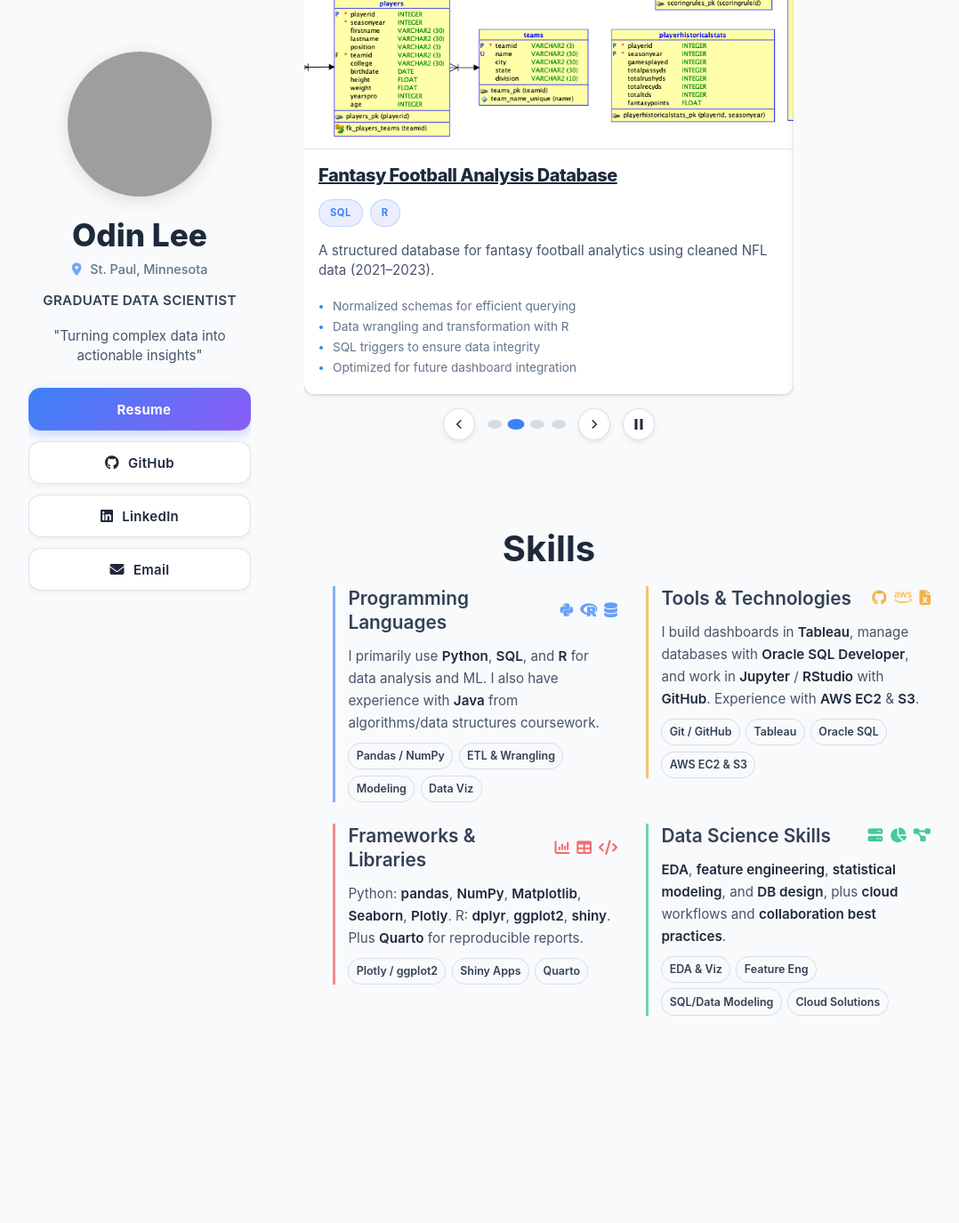
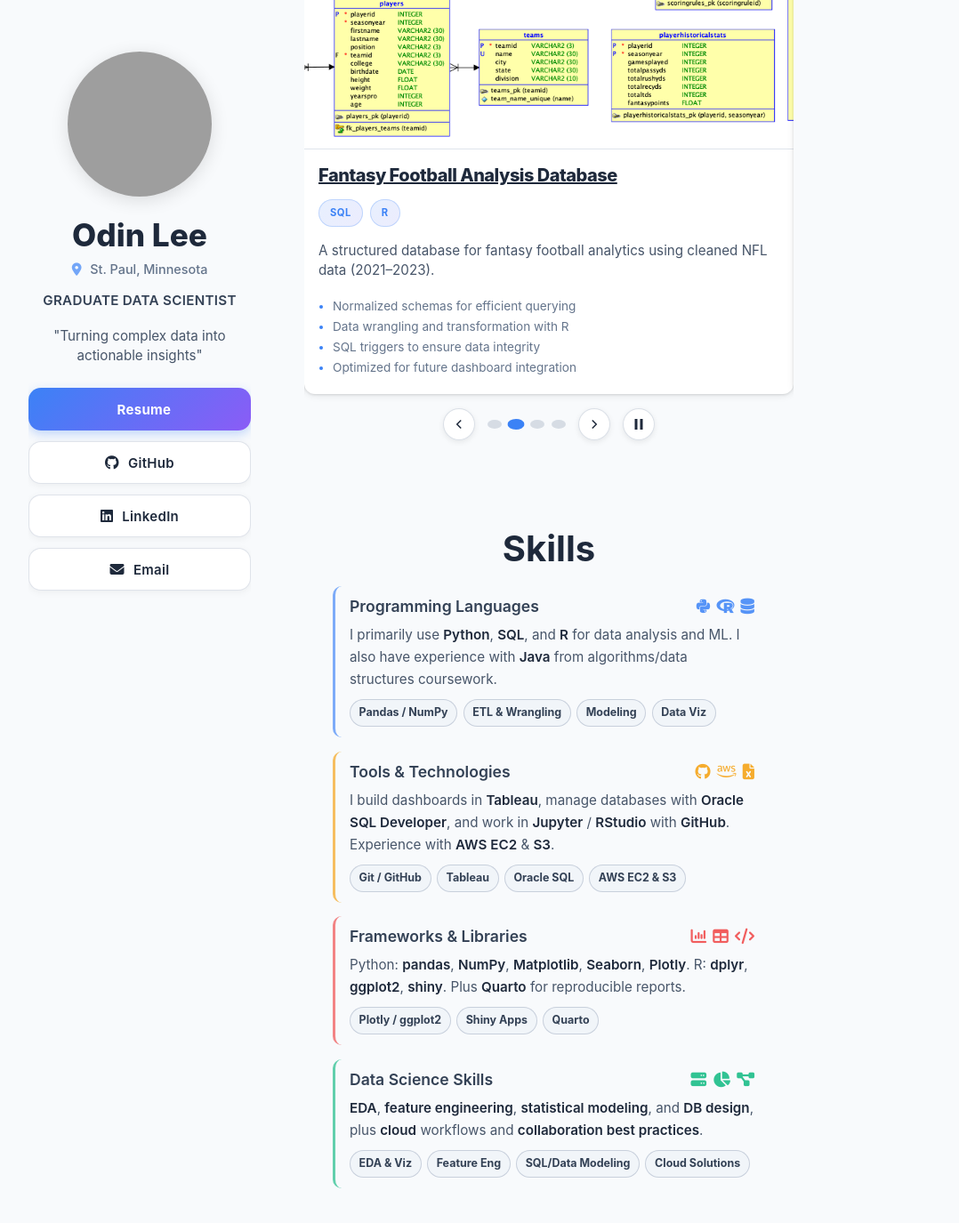
Before and after one commit to OdinLeePro/OdinLeePro.github.io, a Jekyll site: the page built from index.md, in a window 1280 px wide and 1400 px high, scrolled down 1208 px. Shown: the top 1375 px of the window at 89% size, without its empty margins (178-1256 px from the left). Built offline with Jekyll 4.4.1, drawn with Linux system fonts in a browser that asks for light colours; before the commit the page ends 2414 px from its top, so only the background shows below that; grey boxes are pictures that could not be loaded.

Commit message:
Add files via upload

```diff
--- a/assets/css/style.scss
+++ b/assets/css/style.scss
@@ -795,64 +795,81 @@ including layout wrappers, base button design, hover/focus states, and style var
   box-sizing: border-box;
 }
 
+/* Responsive grid: 1 col on small, auto-fit to 2–3 cards on larger */
 .skill-rows {
   display: grid;
-  grid-template-columns: repeat(2, minmax(320px, 1fr));
-  column-gap: 2rem;
-  row-gap: 1.5rem;
+  grid-template-columns: repeat(auto-fit, minmax(280px, 1fr));
+  gap: 1rem 1.5rem; /* row/col */
   margin-top: 1rem;
   align-items: start;
 }
 
+/* Row “card” with subtle left accent; gains very light card bg on hover */
 .skill-row {
   position: relative;
-  padding-left: .9rem;
+  padding: 0.75rem 0.75rem 0.75rem 1rem; /* room for left rule */
   border-left: 3px solid transparent;
-  transition: background .15s ease;
+  border-radius: 10px;
+  transition: background .15s ease, box-shadow .15s ease, transform .15s ease;
+  will-change: transform;
 }
 
-.skill-row.blue  { border-left-color: rgba($blue,  .6); }
-.skill-row.amber { border-left-color: rgba($amber, .6); }
-.skill-row.red   { border-left-color: rgba($red,   .6); }
-.skill-row.green { border-left-color: rgba($green, .6); }
+.skill-row:hover {
+  background: rgba(148,163,184,0.06);
+  box-shadow: 0 1px 0 rgba(0,0,0,0.04);
+}
 
+.skill-row.blue  { border-left-color: rgba($blue,  .65); }
+.skill-row.amber { border-left-color: rgba($amber, .65); }
+.skill-row.red   { border-left-color: rgba($red,   .65); }
+.skill-row.green { border-left-color: rgba($green, .65); }
+
+/* Header: title + icons aligned; tighter, clearer spacing */
 .skill-row header {
   display: grid;
   grid-template-columns: 1fr auto;
   align-items: center;
   column-gap: .75rem;
-  row-gap: .35rem;
-  margin-bottom: .75rem;
+  row-gap: .25rem;
+  margin-bottom: .5rem;
 }
 
-.skill-row .sub-title { margin: 0; padding-left: 0; }
+.skill-row .sub-title {
+  margin: 0;
+  padding-left: 0;
+  font-size: clamp(1.0rem, 0.95rem + 0.2vw, 1.1rem);
+  line-height: 1.25;
+}
 .skill-row .sub-title::before { content: none; }
 
+/* Icons: slightly larger, tinted by category, wrap nicely */
 .skill-icons {
   display: inline-flex;
-  gap: .5rem;
+  gap: .45rem;
   flex-wrap: wrap;
   justify-self: end;
 }
 .skill-icons i {
-  font-size: 1.05rem;
+  font-size: 1.1rem;
   color: $muted-color;
-  opacity: .9;
+  opacity: .95;
 }
+.skill-row.blue  .skill-icons i { color: rgba($blue,  .9); }
+.skill-row.amber .skill-icons i { color: rgba($amber, .9); }
+.skill-row.red   .skill-icons i { color: rgba($red,   .9); }
+.skill-row.green .skill-icons i { color: rgba($green, .9); }
 
-.skill-row.blue  .skill-icons i { color: rgba($blue,  .85); }
-.skill-row.amber .skill-icons i { color: rgba($amber, .85); }
-.skill-row.red   .skill-icons i { color: rgba($red,   .85); }
-.skill-row.green .skill-icons i { color: rgba($green, .85); }
-
+/* Description copy */
 .skill-row p {
   margin: 0 0 .6rem 0;
   font-size: .95rem;
   line-height: 1.65;
   color: $text-color;
 }
+.skill-row p:last-child { margin-bottom: 0; }
 .skill-row p strong { color: $title-color; font-weight: 600; }
 
+/* Tags: clearer contrast, keyboard focus, compact density, wrap well */
 .skill-tags {
   display: flex;
   flex-wrap: wrap;
@@ -863,15 +880,36 @@ including layout wrappers, base button design, hover/focus states, and style var
 .skill-tags li {
   list-style: none;
   font-size: .78rem;
-  font-weight: 600;
-  padding: .26rem .52rem;
+  font-weight: 700; /* up from 600 for tag legibility */
+  padding: .28rem .6rem;
   border-radius: 999px;
   white-space: nowrap;
-  background: $light-gray;
+  background: #f1f5f9; /* slightly darker than $light-gray for contrast */
   color: $heading-color;
-  border: 1px solid $border-color;
-  transition: transform .15s ease, background .15s ease, border-color .15s ease;
+  border: 1px solid rgba(148, 163, 184, 0.45); /* stronger border for print/readability */
+  transition: transform .12s ease, background .12s ease, border-color .12s ease, box-shadow .12s ease;
 }
+
+/* Subtle hover “chip” feel */
+.skill-tags li:hover {
+  transform: translateY(-1px);
+  background: #eef2f7;
+  border-color: rgba(59,130,246,0.35);
+  box-shadow: 0 1px 4px rgba(0,0,0,0.06);
+}
+
+/* Accessible focus ring for keyboard users */
+.skill-tags li:focus-visible {
+  outline: 3px solid rgba(59, 130, 246, 0.35);
+  outline-offset: 2px;
+}
+
+/* Category-tinted tags on hover (keeps your color semantics) */
+.skill-row.blue  .skill-tags li:hover { border-color: rgba($blue,  .45); }
+.skill-row.amber .skill-tags li:hover { border-color: rgba($amber, .45); }
+.skill-row.red   .skill-tags li:hover { border-color: rgba($red,   .45); }
+.skill-row.green .skill-tags li:hover { border-color: rgba($green, .45); }
+
 
 
 
```
